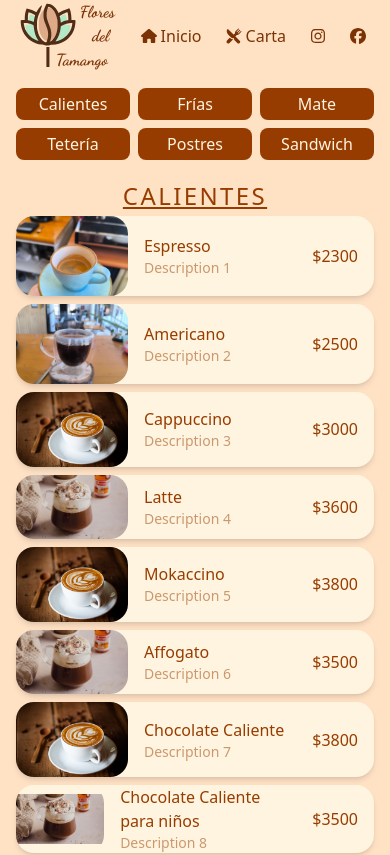
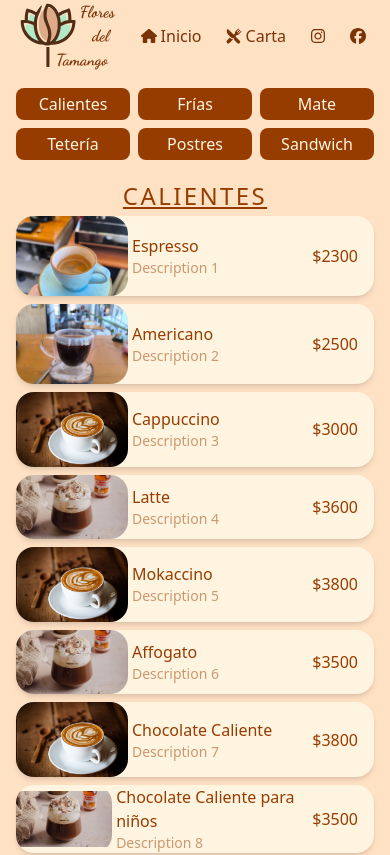
Before and after one commit to dngomez/tamango, a Next.js app: page /carta in a window 390 px wide. Shown: the top 855 px of the page. Built offline with nearby package versions, Linux system fonts and the light colour scheme.

Commit message:
Fix text space

```diff
--- a/app/carta/Producto.tsx
+++ b/app/carta/Producto.tsx
@@ -11,7 +11,7 @@ export function Producto({ product }: { product: Product }) {
       <Link
         href={`/carta/${normalizeText(product.name)}`}
         className={cn(
-          "flex flex-row justify-between bg-light-fg gap-4",
+          "flex flex-row justify-between bg-light-fg gap-1 md:gap-4",
           "text-amber-800 rounded-2xl shadow-md",
           "hover:shadow-teal-600 transition-all",
         )}
@@ -23,7 +23,7 @@ export function Producto({ product }: { product: Product }) {
             className="1w-28 md:w-40"
           />
         </div>
-        <div className="flex flex-col justify-center grow max-w-3/5 md:max-w-2/3 xl:max-w-4/5">
+        <div className="flex flex-col justify-center grow max-w-[60%] md:max-w-2/3 xl:max-w-4/5">
           <h1>{product.name}</h1>
           <p className="text-sm text-amber-800/50">
             {product.shortDescription}
```
